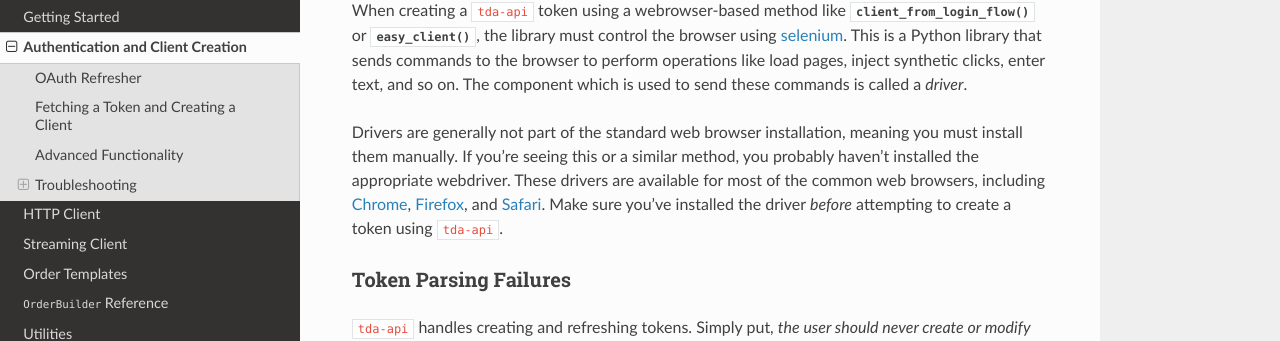
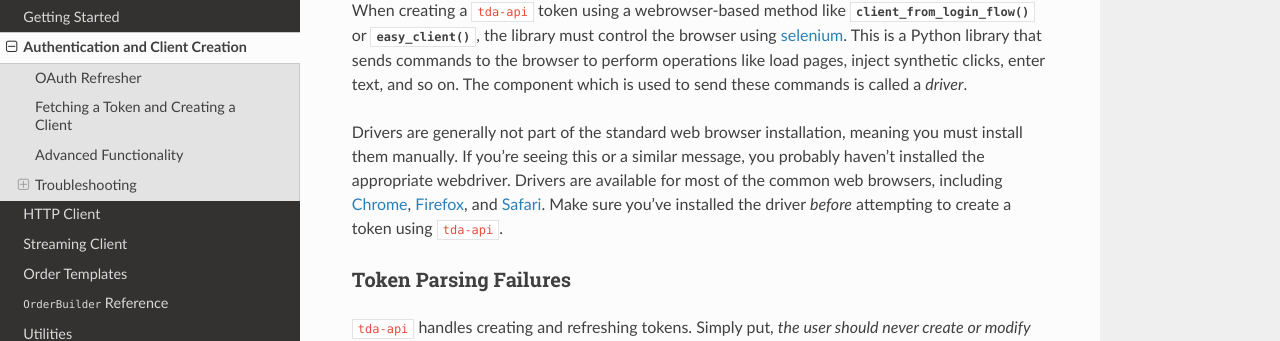
Before and after one commit to alexgolec/tda-api, a Sphinx documentation site: the page built from docs/auth.rst, in a window 1280 px wide and 900 px high, scrolled down 4599 px. Shown: the part 135-476 px from the top of the window. Built offline with Sphinx 7.4.7 and the Read the Docs theme 2.0.0, drawn with Linux system fonts in a browser that asks for light colours.

Commit message:
Typo in auth.rst

```diff
--- a/docs/auth.rst
+++ b/docs/auth.rst
@@ -265,8 +265,8 @@ synthetic clicks, enter text, and so on. The component which is used to send
 these commands is called a *driver*.
 
 Drivers are generally not part of the standard web browser installation, meaning
-you must install them manually. If you're seeing this or a similar method, you
-probably haven't installed the appropriate webdriver. These drivers are
+you must install them manually. If you're seeing this or a similar message, you
+probably haven't installed the appropriate webdriver. Drivers are
 available for most of the common web browsers, including `Chrome
 <https://chromedriver.chromium.org/getting-started/>`__, `Firefox
 <https://github.com/mozilla/geckodriver/releases>`__, and `Safari
```
